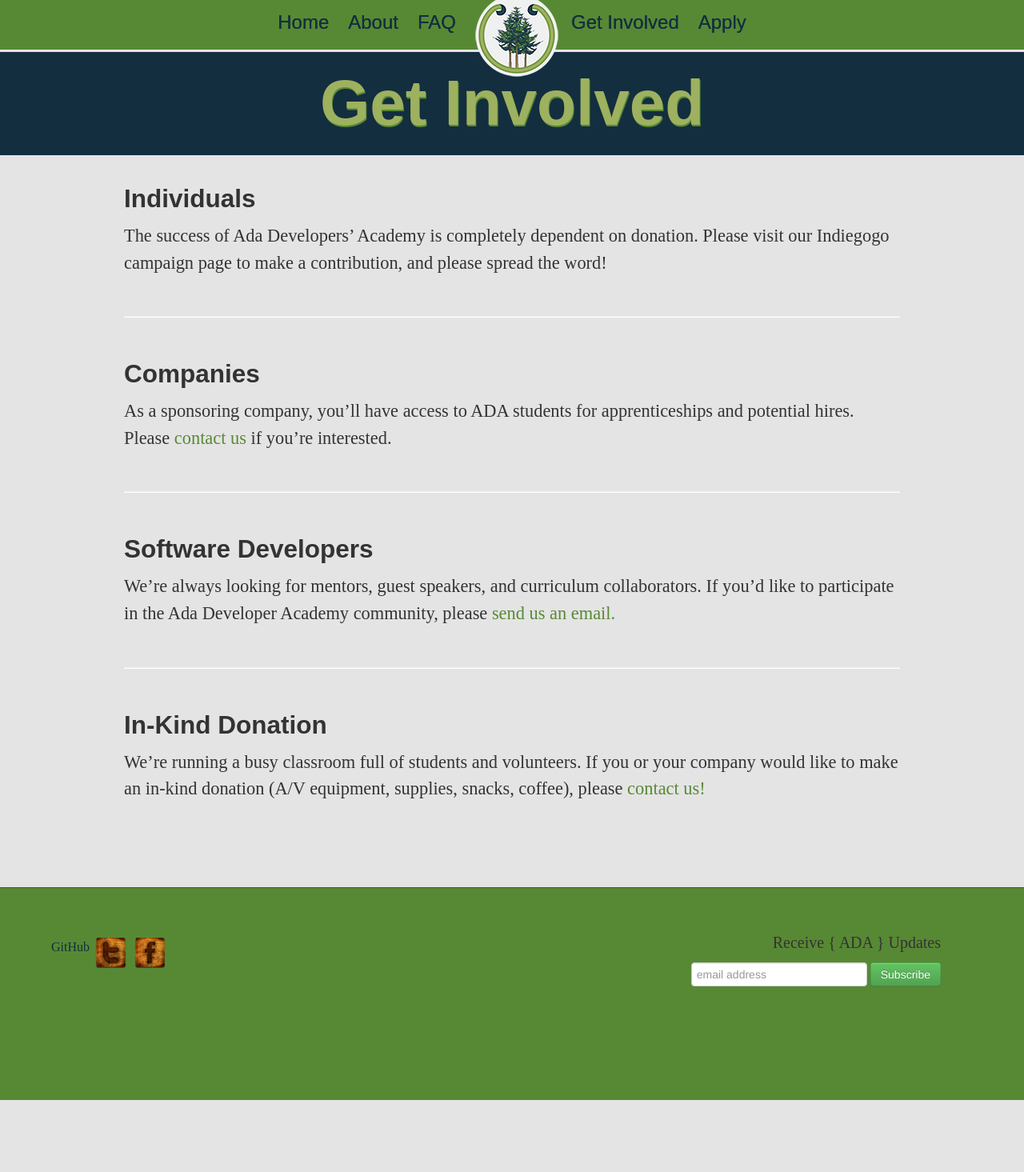
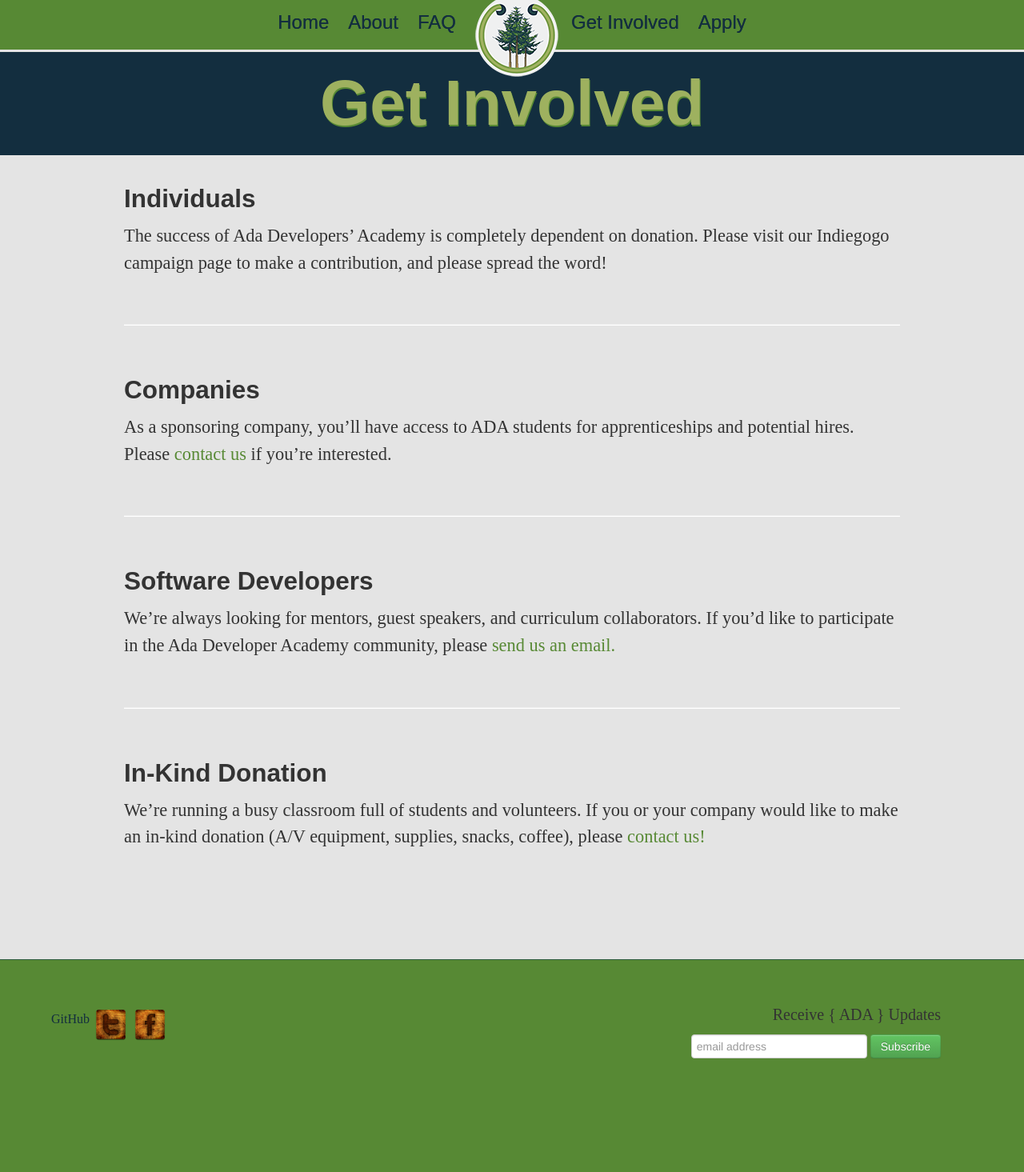
Before and after one commit to Ada-Developers-Academy/adadevelopersacademy.org, a Jekyll site: the page built from community/index.html, in a window 1280 px wide. Shown: the whole page at 80% size. Built offline with Jekyll 4.4.1, drawn with Linux system fonts in a browser that asks for light colours; nearby versions of some CDN libraries; before the commit the page ends 1375 px from its top, so only the background shows below that.

Commit message:
More space for body text.

```diff
--- a/assets/master.sass
+++ b/assets/master.sass
@@ -31,6 +31,9 @@
   p
     font-size: 1.4em
     line-height: 1.5em
+    margin-bottom: 40px
+  hr
+    margin: 60px 0
 // end
 
 .killwithcenter
--- a/css/master.css
+++ b/css/master.css
@@ -14,7 +14,10 @@
   margin-bottom: 5em; }
   .body-text p {
     font-size: 1.4em;
-    line-height: 1.5em; }
+    line-height: 1.5em;
+    margin-bottom: 40px; }
+  .body-text hr {
+    margin: 60px 0; }
 
 .killwithcenter {
   display: block;
```
